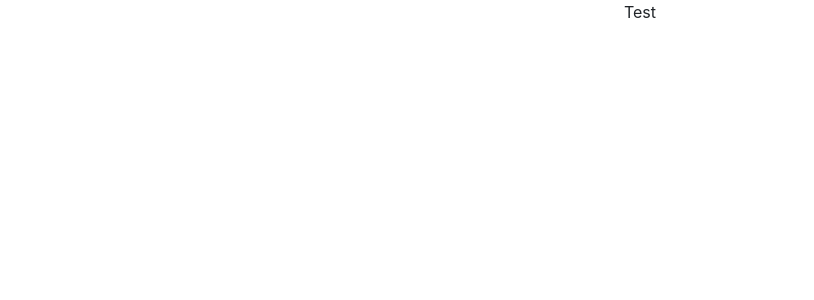
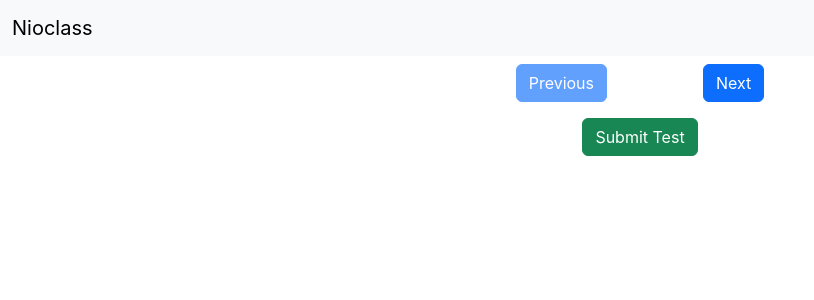
Before and after one commit to sadanmian/nioclass, a React (Create React App) app: page /test in a window 1280 px wide. Shown: the top 300 px of the page, without its empty margins (0-814 px from the left). Built offline with nearby package versions, Linux system fonts and the light colour scheme.

Commit message:
Test Page

```diff
--- a/src/App.js
+++ b/src/App.js
@@ -2,16 +2,19 @@ import { BrowserRouter, Route, Routes } from "react-router-dom";
 import "./App.css";
 import Home from "./pages/Home";
 import Test from "./pages/Test";
+import { UserState } from "./context/Context";
 
 function App() {
   return (
     <BrowserRouter>
+      <UserState>
         <div className="App">
           <Routes>
             <Route exact path="/" element={<Home />} />
             <Route exact path="/test" element={<Test />} />
           </Routes>
         </div>
+      </UserState>
     </BrowserRouter>
   );
 }
--- a/src/components/Form.jsx
+++ b/src/components/Form.jsx
@@ -1,16 +1,44 @@
-import React, { useState } from "react";
-import { Link } from "react-router-dom";
+import React, { useContext, useState } from "react";
+import { Link, useNavigate } from "react-router-dom";
+import { UserContext } from "../context/Context";
 
 export default function Form() {
+  const context = useContext(UserContext);
+  const navigate = useNavigate();
+  // const [questions, setQuestions] = useState([]);
+
+  const handleName = (e) => {
+    context.setName(e.target.value);
+  };
+
+  const handleChange = (e) => {
+    const value = e.target.value;
+    console.log(value);
+    const checked = e.target.checked;
+    console.log(checked);
+    if (checked) {
+      context.setQuestions([...context.questions, value]);
+    } else {
+      context.setQuestions(context.questions.filter((e) => e !== value));
+    }
+  };
+
+  const handleSubmit = (e) => {
+    e.preventDefault();
+    console.log(context.questions);
+    navigate("/test");
+  };
+
   return (
     <div className="mb-3 my-5 container">
       <label htmlFor="exampleFormControlInput1" className="form-label">
-        <h2>Name</h2>
+        <h2>Name : {context.name}</h2>
       </label>
       <input
         type="text"
         className="form-control"
         id="exampleFormControlInput1"
+        onChange={handleName}
       />
 
       <div className="container">
@@ -20,6 +48,7 @@ export default function Form() {
             type="checkbox"
             value="AreaUnderTheCurve_21"
             id="flexCheckDefault"
+            onChange={handleChange}
           />
           <label className="form-check-label" htmlFor="flexCheckDefault">
             AreaUnderTheCurve_21
@@ -31,6 +60,7 @@ export default function Form() {
             type="checkbox"
             value="BinomialTheorem_13"
             id="flexCheckDefault"
+            onChange={handleChange}
           />
           <label className="form-check-label" htmlFor="flexCheckDefault">
             BinomialTheorem_13
@@ -42,6 +72,7 @@ export default function Form() {
             type="checkbox"
             value="BinomialTheorem_24"
             id="flexCheckDefault"
+            onChange={handleChange}
           />
           <label className="form-check-label" htmlFor="flexCheckDefault">
             BinomialTheorem_24
@@ -53,6 +84,7 @@ export default function Form() {
             type="checkbox"
             value="AreaUnderTheCurve_15"
             id="flexCheckDefault"
+            onChange={handleChange}
           />
           <label className="form-check-label" htmlFor="flexCheckDefault">
             AreaUnderTheCurve_15
@@ -64,6 +96,7 @@ export default function Form() {
             type="checkbox"
             value="AreaUnderTheCurve_2"
             id="flexCheckDefault"
+            onChange={handleChange}
           />
           <label className="form-check-label" htmlFor="flexCheckDefault">
             AreaUnderTheCurve_2
@@ -75,6 +108,7 @@ export default function Form() {
             type="checkbox"
             value="BinomialTheorem_3"
             id="flexCheckDefault"
+            onChange={handleChange}
           />
           <label className="form-check-label" htmlFor="flexCheckDefault">
             BinomialTheorem_3
@@ -86,6 +120,7 @@ export default function Form() {
             type="checkbox"
             value="BinomialTheorem_4"
             id="flexCheckDefault"
+            onChange={handleChange}
           />
           <label className="form-check-label" htmlFor="flexCheckDefault">
             BinomialTheorem_4
@@ -97,6 +132,7 @@ export default function Form() {
             type="checkbox"
             value="AreaUnderTheCurve_5"
             id="flexCheckDefault"
+            onChange={handleChange}
           />
           <label className="form-check-label" htmlFor="flexCheckDefault">
             AreaUnderTheCurve_5
@@ -112,7 +148,11 @@ export default function Form() {
           }}
         >
           <div className="d-grid gap-2">
-            <button className="btn btn-primary btn-lg" type="button">
+            <button
+              onClick={handleSubmit}
+              className="btn btn-primary btn-lg"
+              type="button"
+            >
               Start Test
             </button>
           </div>
--- /dev/null
+++ b/src/context/Context.js
@@ -0,0 +1,14 @@
+import { createContext, useState } from "react";
+
+export const UserContext = createContext();
+
+export const UserState = (props) => {
+  const [name, setName] = useState("");
+  const [questions, setQuestions] = useState([]);
+
+  return (
+    <UserContext.Provider value={{ name, setName, questions, setQuestions }}>
+      {props.children}
+    </UserContext.Provider>
+  );
+};
--- a/src/pages/Test.jsx
+++ b/src/pages/Test.jsx
@@ -1,5 +1,40 @@
-import React from "react";
+import React, { useContext, useState } from "react";
+import Navbar from "../components/Navbar";
+import { UserContext } from "../context/Context";
 
 export default function Test() {
-  return <div>Test</div>;
+  const context = useContext(UserContext);
+  const [questionNo, setQuestionNo] = useState(0);
+
+  return (
+    <div>
+      <Navbar />
+      <div className="container">
+        <h1 className="display-4">{context.questions[questionNo]}</h1>
+        <div className="container my-2">
+          <button
+            disabled={questionNo === 0}
+            onClick={() => setQuestionNo(questionNo - 1)}
+            type="button"
+            className="btn btn-primary mx-5"
+          >
+            Previous
+          </button>
+          <button
+            disabled={questionNo === context.questions.length - 1}
+            onClick={() => setQuestionNo(questionNo + 1)}
+            type="button"
+            className="btn btn-primary mx-5"
+          >
+            Next
+          </button>
+        </div>
+        <div className="container my-3">
+          <button type="button" className="btn btn-success">
+            Submit Test
+          </button>
+        </div>
+      </div>
+    </div>
+  );
 }
```
Lines whose indentation alone changed are shown as unchanged.
